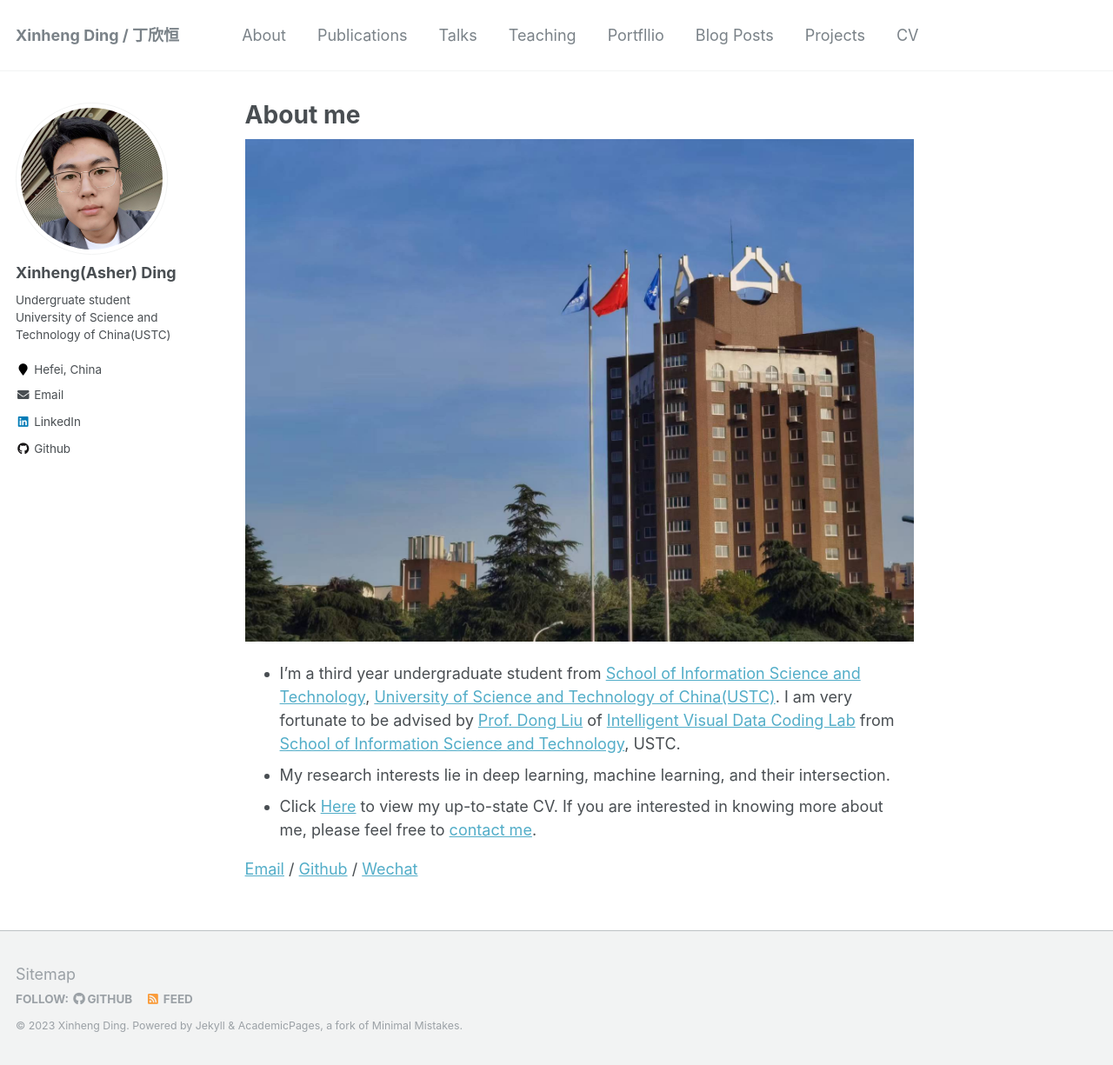
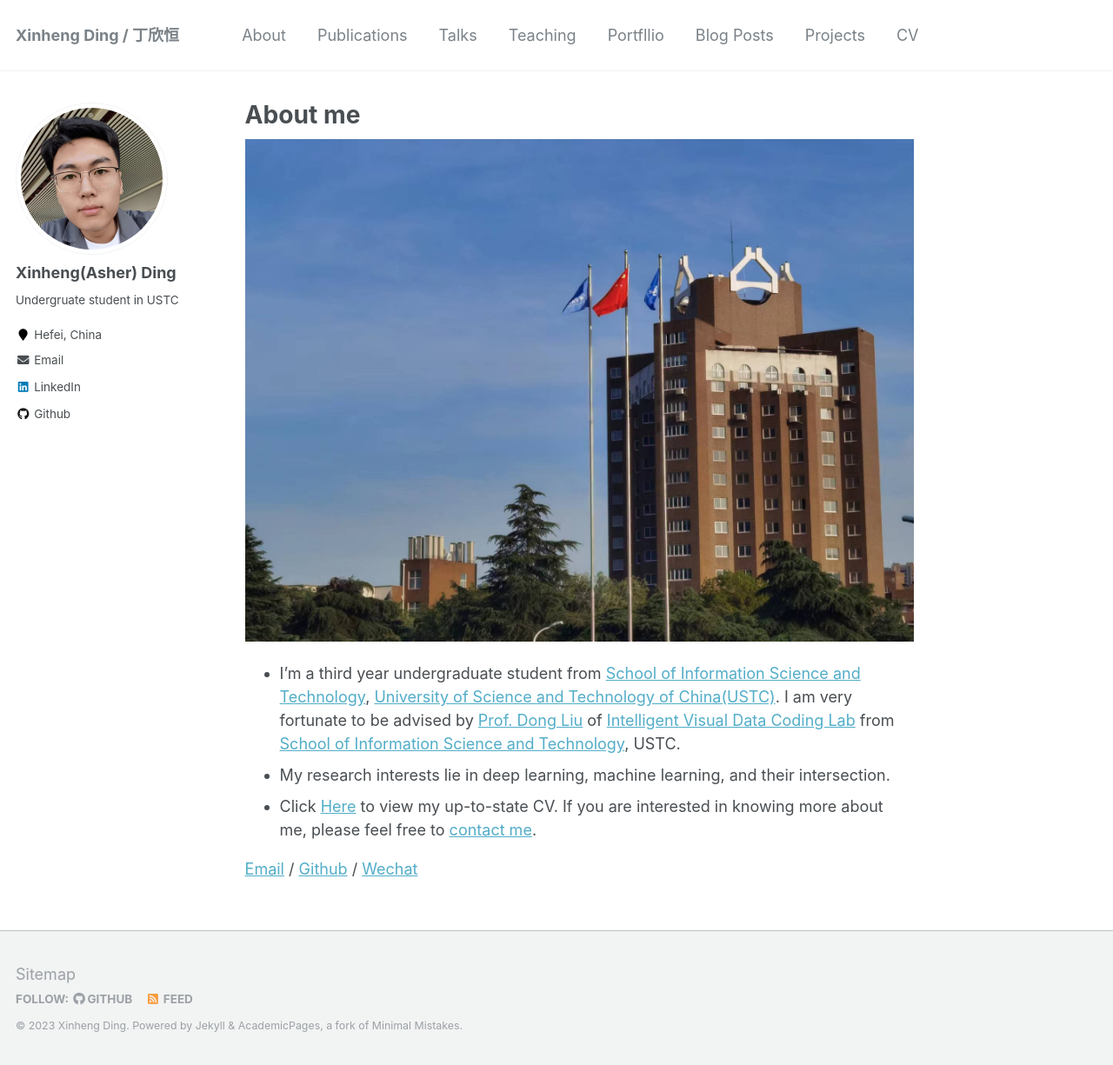
Before and after one commit to XinhengDing/XinhengDing.github.io, a Jekyll site: the page built from _pages/about.md, in a window 1280 px wide and 1225 px high. Shown: the whole window at 87% size. Built offline with Jekyll 4.4.1, drawn with Linux system fonts in a browser that asks for light colours.

Commit message:
Update _config.yml

```diff
--- a/_config.yml
+++ b/_config.yml
@@ -82,7 +82,7 @@ analytics:
 author:
   name             : "Xinheng(Asher) Ding"
   avatar           : "01.png"
-  bio              : "Undergruate student \n University of Science and Technology of China(USTC)"
+  bio              : "Undergruate student in USTC"
   location         : "Hefei, China"
   employer         :
   pubmed           : #"https://www.ncbi.nlm.nih.gov/pubmed/?term=john+snow"
```
